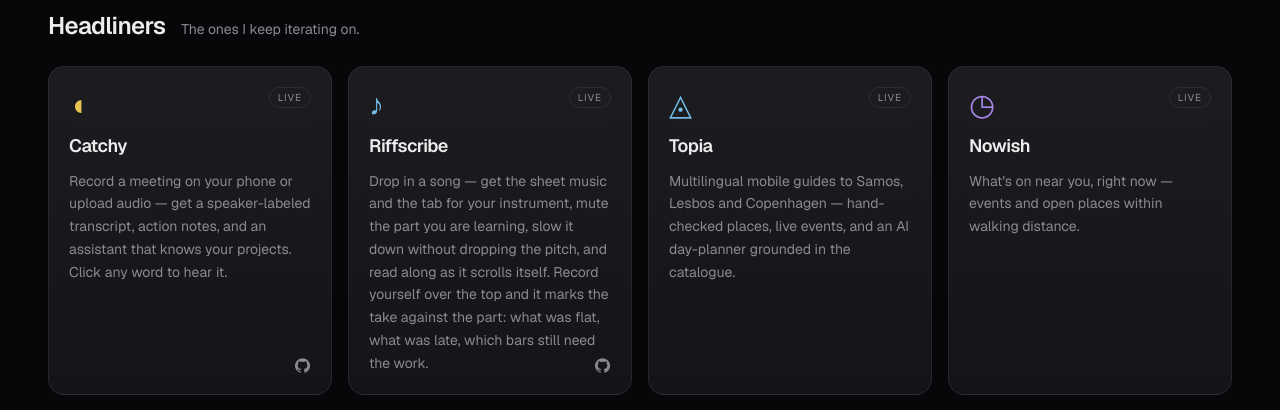
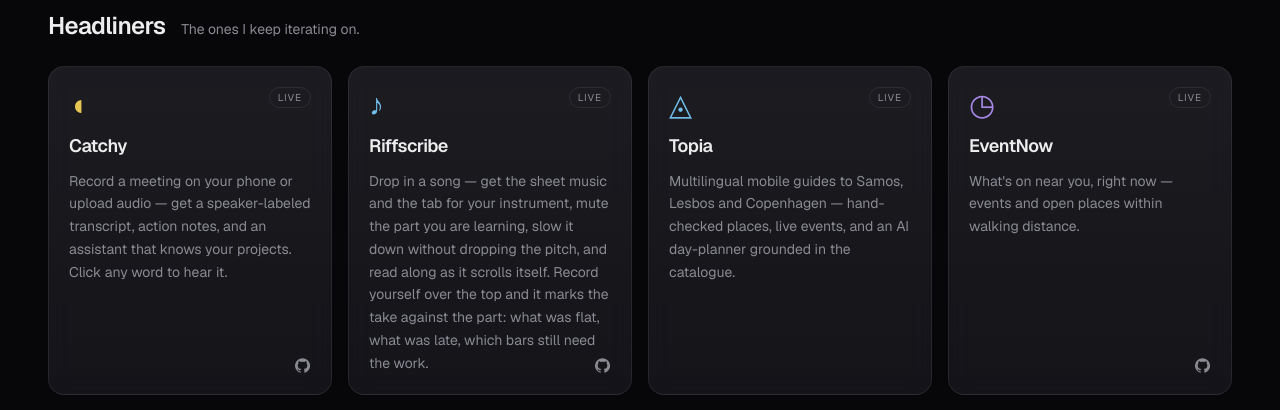
Before and after one commit to philipposk/6x7.gr, a Next.js app: page / in a window 1280 px wide. Shown: the part 940-1350 px from the top of the page. Built offline with nearby package versions, Linux system fonts and the light colour scheme; no server answers.

Commit message:
feat(hub): rename Nowish to EventNow (eventnow.6x7.gr) and link its repo
Already live in production since the Oct 8 CLI deploy; committing the
working-tree change so git matches what's deployed.

```diff
--- a/src/data/projects.ts
+++ b/src/data/projects.ts
@@ -34,7 +34,7 @@ export const GROUPS: { id: ProjectGroup; label: string; blurb: string }[] = [
 ];
 
 export const PROJECTS: Project[] = [
-  // Headliners — Catchy, Riffscribe, Topia, Nowish first
+  // Headliners — Catchy, Riffscribe, Topia, EventNow first
   {
     slug: "catchy",
     name: "Catchy",
@@ -68,12 +68,13 @@ export const PROJECTS: Project[] = [
     glyph: "◬",
   },
   {
-    slug: "nowish",
-    name: "Nowish",
+    slug: "eventnow",
+    name: "EventNow",
     tagline: "What's on near you, right now — events and open places within walking distance.",
     group: "headline",
     status: "live",
-    live: "https://nowish.6x7.gr",
+    live: "https://eventnow.6x7.gr",
+    repo: "https://github.com/philipposk/eventnow",
     glyph: "◷",
   },
   {
```
Also changed, not shown: public/llms.txt.
